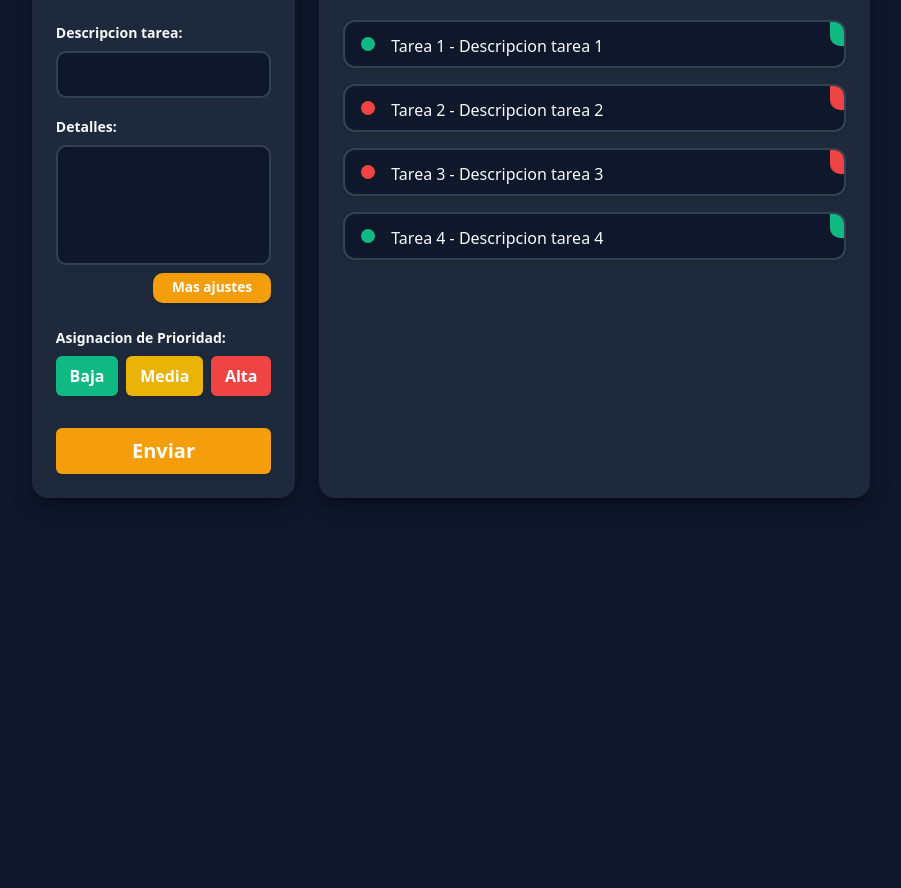
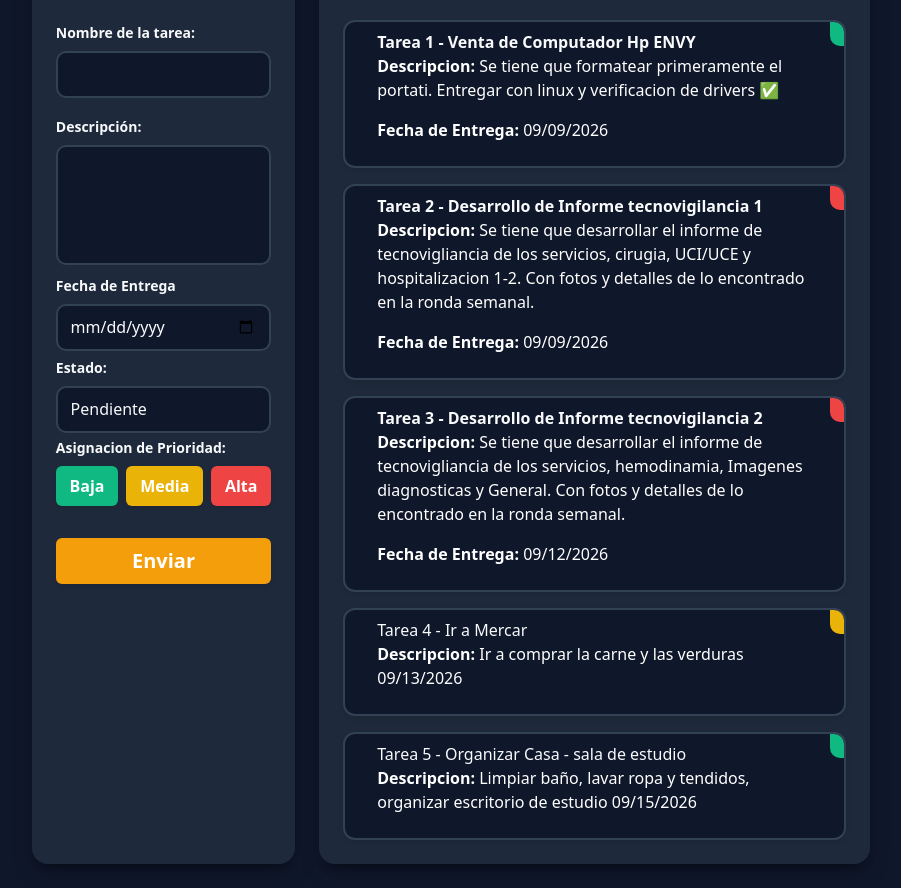
Before and after one commit to waltermp11/Proyecto-ToDo, a plain HTML site: page componentes/index.html in a window 1280 px wide. Shown: the part 183-1071 px from the top of the page, without its empty margins (189-1090 px from the left). Before the commit the page ends 800 px from the top, so only its background shows below. Drawn offline with nearby package versions, Linux system fonts and the light colour scheme.

Commit message:
Sprint 1: Tarea 2 - Listado de Tareas

```diff
--- a/assets/CSS/styles.css
+++ b/assets/CSS/styles.css
@@ -46,12 +46,14 @@ body.bg-body-dark {
   border: 2px solid var(--border-amber);
   border-radius: 10px;
   padding: 0.6rem 0.8rem;
+  color:var(--color-font-light);
 }
 
 .custom-input:focus {
   background-color: var(--bg-input);
   border-color: #d97706;
   box-shadow: 0 0 0 0.25rem rgba(245, 158, 11, 0.3);
+  color: var(--color-font-light);
 }
 
 .custom-textarea {
@@ -140,8 +142,10 @@ body.bg-body-dark {
 
 .contenido-tarea {
 
-  height: 20px;
+  height: fit-content;
   cursor: pointer;
+  display: flex;
+  flex-direction: column;
 
 
 }
@@ -176,3 +180,7 @@ body.bg-body-dark {
 .bg-custom-red {
   background-color: var(--btn-red);
 }
+
+.bg-custom-yellow {
+  background-color: var(--btn-yellow);
+}
--- a/componentes/index.html
+++ b/componentes/index.html
@@ -36,21 +36,40 @@
                     <form onsubmit="event.preventDefault();">
 
                         <div class="mb-3">
-                            <label for="taskName" class="form-label fw-bold small text-light">Descripcion tarea:</label>
+                            <label for="taskName" class="form-label fw-bold small text-light">Nombre de la tarea:
+                            </label>
                             <input type="text" class="form-control custom-input" id="taskName">
                         </div>
 
 
                         <div class="mb-2">
-                            <label for="taskDetails" class="form-label fw-bold small text-light">Detalles:</label>
+                            <label for="taskDetails" class="form-label fw-bold small text-light">Descripción: </label>
                             <textarea class="form-control custom-input custom-textarea" id="taskDetails"
                                 rows="4"></textarea>
                         </div>
-                        <!--Panel derecho - listado de tareas-->
 
-                        <div class="d-flex justify-content-end mb-4">
-                            <button class="btn btn-custom-orange btn-sm-custom fw-bold">Mas ajustes</button>
+                        <div class="mb-1">
+                            <label for="taskDate" class="form-label fw-bold small text-light">Fecha de
+                                Entrega</label>
+                            <input type="date" class="form-control custom-input" id="taskFechaEntrega">
                         </div>
+
+
+
+
+                        <div class="mb-1">
+                            <label for="taskDate" class="form-label fw-bold small text-light">Estado: </label>
+                            <select type="select" class="form-control custom-input" id="taskEstado">
+                                <option value="Pendiente">Pendiente</option>
+                                <option value="Completado">Completado</option>
+                                <option value="Aplazado">Aplazado</option>
+
+
+                            </select>
+                        </div>
+
+
+
 
 
                         <div class="mb-4">
@@ -65,6 +84,7 @@
                         </div>
 
 
+
                         <div class="mt-4 pt-2">
                             <button type="submit" class="btn btn-custom-orange w-100 py-2 fs-5 fw-bold">Enviar</button>
                         </div>
@@ -73,7 +93,7 @@
                 </div>
             </div>
 
-
+            <!--Panel derecho - listado de tareas-->
             <div class="col-12 col-lg-7 col-xl-8">
                 <div class="custom-card p-4 h-100">
                     <h2 class="h2 fw-bold mb-4">Lista de Tareas</h2>
@@ -83,39 +103,67 @@
 
 
                         <div class="task-item d-flex align-items-center justify-content-between px-3 py-2">
-                            <span class="status-dot bg-custom-green"></span>
+
                             <div class="contenido-tarea  flex-grow-1 mx-3">
-                                <span>Tarea 1 - Descripcion tarea 1</span>
+                                <span> <strong>Tarea 1 - Venta de Computador Hp ENVY</strong></span>
+
+                                <p><strong>Descripcion: </strong> Se tiene que formatear primeramente el portati.
+                                    Entregar con linux y verificacion de drivers ✅</p>
+                                <p><strong>Fecha de Entrega: </strong> 09/09/2026</p>
+
+
+
+
                             </div>
                             <span class="status-badge bg-custom-green"></span>
                         </div>
 
 
                         <div class="task-item d-flex align-items-center justify-content-between px-3 py-2">
-                            <span class="status-dot bg-custom-red"></span>
+
                             <div class="contenido-tarea  flex-grow-1 mx-3">
-                                <span>Tarea 2 - Descripcion tarea 2</span>
+                                <span> <strong>Tarea 2 - Desarrollo de Informe tecnovigilancia 1</strong></span>
+                                <p><strong>Descripcion: </strong> Se tiene que desarrollar el informe de tecnovigliancia
+                                    de los servicios, cirugia, UCI/UCE y hospitalizacion 1-2. Con fotos y detalles de lo
+                                    encontrado en la ronda semanal.</p>
+                                <p><strong>Fecha de Entrega: </strong> 09/09/2026</p>
                             </div>
                             <span class="status-badge bg-custom-red"></span>
                         </div>
 
 
                         <div class="task-item d-flex align-items-center justify-content-between px-3 py-2">
-                            <span class="status-dot bg-custom-red"></span>
+
                             <div class="contenido-tarea  flex-grow-1 mx-3">
-                                <span>Tarea 3 - Descripcion tarea 3</span>
+                                <span> <strong>Tarea 3 - Desarrollo de Informe tecnovigilancia 2</strong></span>
+                                <p><strong>Descripcion: </strong> Se tiene que desarrollar el informe de tecnovigliancia
+                                    de los servicios, hemodinamia, Imagenes diagnosticas y General. Con fotos y detalles
+                                    de lo encontrado en la ronda semanal.</p>
+                                <p><strong>Fecha de Entrega: </strong> 09/12/2026</p>
                             </div>
                             <span class="status-badge bg-custom-red"></span>
                         </div>
 
 
                         <div class="task-item d-flex align-items-center justify-content-between px-3 py-2">
-                            <span class="status-dot bg-custom-green"></span>
                             <div class="contenido-tarea  flex-grow-1 mx-3">
-                                <span>Tarea 4 - Descripcion tarea 4</span>
+                                <span>Tarea 4 - Ir a Mercar</span>
+                                <p><strong>Descripcion: </strong> Ir a comprar la carne y las verduras </strong>
+                                    09/13/2026</p>
+                            </div>
+                            <span class="status-badge bg-custom-yellow"></span>
+                        </div>
+
+                        <div class="task-item d-flex align-items-center justify-content-between px-3 py-2">
+                            <div class="contenido-tarea  flex-grow-1 mx-3">
+                                <span>Tarea 5 - Organizar Casa - sala de estudio</span>
+                                <p><strong>Descripcion: </strong> Limpiar baño, lavar ropa y tendidos, organizar
+                                    escritorio de estudio </strong>
+                                    09/15/2026</p>
                             </div>
                             <span class="status-badge bg-custom-green"></span>
                         </div>
+
 
                     </div>
                 </div>
@@ -125,7 +173,7 @@
     </div>
 
     <script src="https://cdn.jsdelivr.net/npm/bootstrap@5.3.8/dist/js/bootstrap.bundle.min.js">
-        </script>
+    </script>
 </body>
 
 </html>
```
